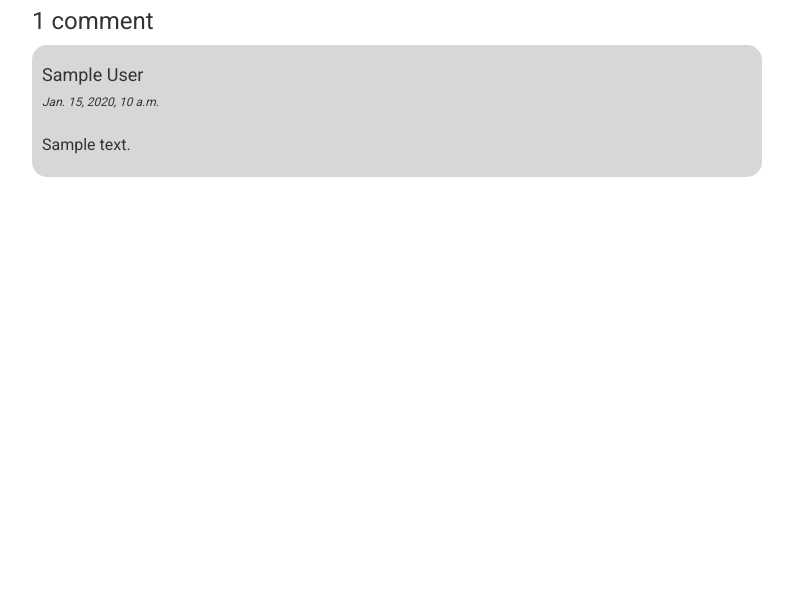
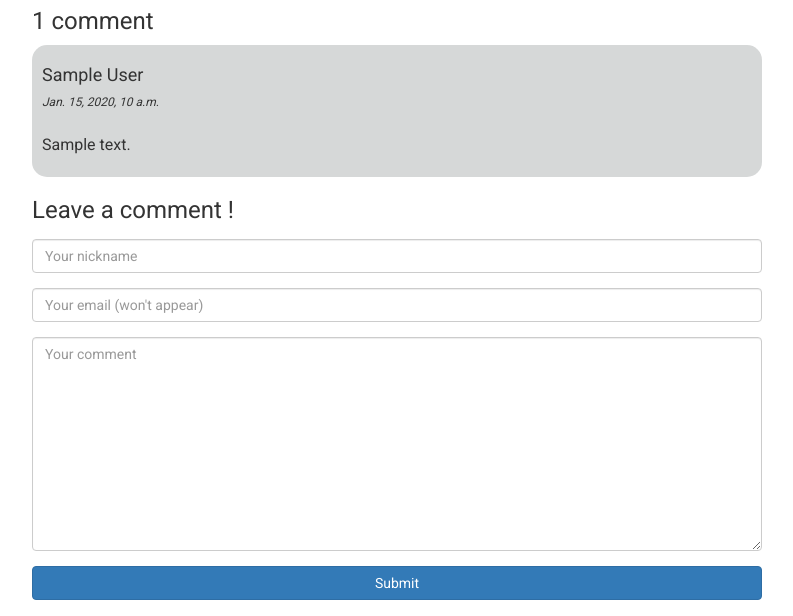
Before and after one commit to paulsemel/blog, a Django app: template app/templates/posts/detail.html in a window 1280 px wide. Shown: the part 232-848 px from the top of the page, without its empty margins (243-1036 px from the left). Before the commit the page ends 409 px from the top, so only its background shows below. Run offline with Django 3.2, Linux system fonts and the light colour scheme; tables that the repository leaves empty hold one stand-in row (values such as "Sample post"); the template is opened without the code that fills it: values that come from a table or form of the project are taken from there, most other values are stand-ins (such as "Sample title", 1, 10 or a date in 2020); some libraries are stand-ins or nearby versions.

Commit message:
update post comment form display
posts/details.html: added some fancy bootstrap features to the form
display

posts/forms.py: added bootstrap attributes to form fields

Signed-off-by: Paul Semel <paul.semel@lse.epita.fr>

```diff
--- a/app/posts/forms.py
+++ b/app/posts/forms.py
@@ -2,6 +2,9 @@ from django import forms
 from posts.models import Comment
 
 class CommentForm(forms.ModelForm):
+    content = forms.CharField(widget=forms.Textarea(attrs={'class':'form-control', 'placeholder': 'Your comment'}))
+    author = forms.CharField(widget=forms.TextInput(attrs={'class':'form-control', 'placeholder': 'Your nickname'}))
+    email = forms.CharField(widget=forms.TextInput(attrs={'class':'form-control', 'placeholder': 'Your email (won\'t appear)'}))
     class Meta:
         model = Comment
         fields = ('author', 'email', 'content')
--- a/app/templates/posts/detail.html
+++ b/app/templates/posts/detail.html
@@ -20,5 +20,24 @@
 			</div>
 		{% endfor %}
 	</div>
+	<h3>Leave a comment !</h3>
+	<form action="">
+		{%csrf_token%}
+		{% for error in form.non_field_errors %}
+			<div class="form-group has-errors text-danger small">
+				{{error}}
+			</div>
+		{% endfor %}
+		{% for field in form %}
+			<div class="form-group has-errors text-danger small">
+				{{field.errors}}
+			</div>
+			<div class="form-group has-errors text-danger small">
+			</div>
+			<div class="form-group">
+				{{field}}
+			</div>
+		{% endfor %}
+		<button class="btn btn-primary" style="width:100%">Submit</button>
 	</form>
 {% endblock %}
```
